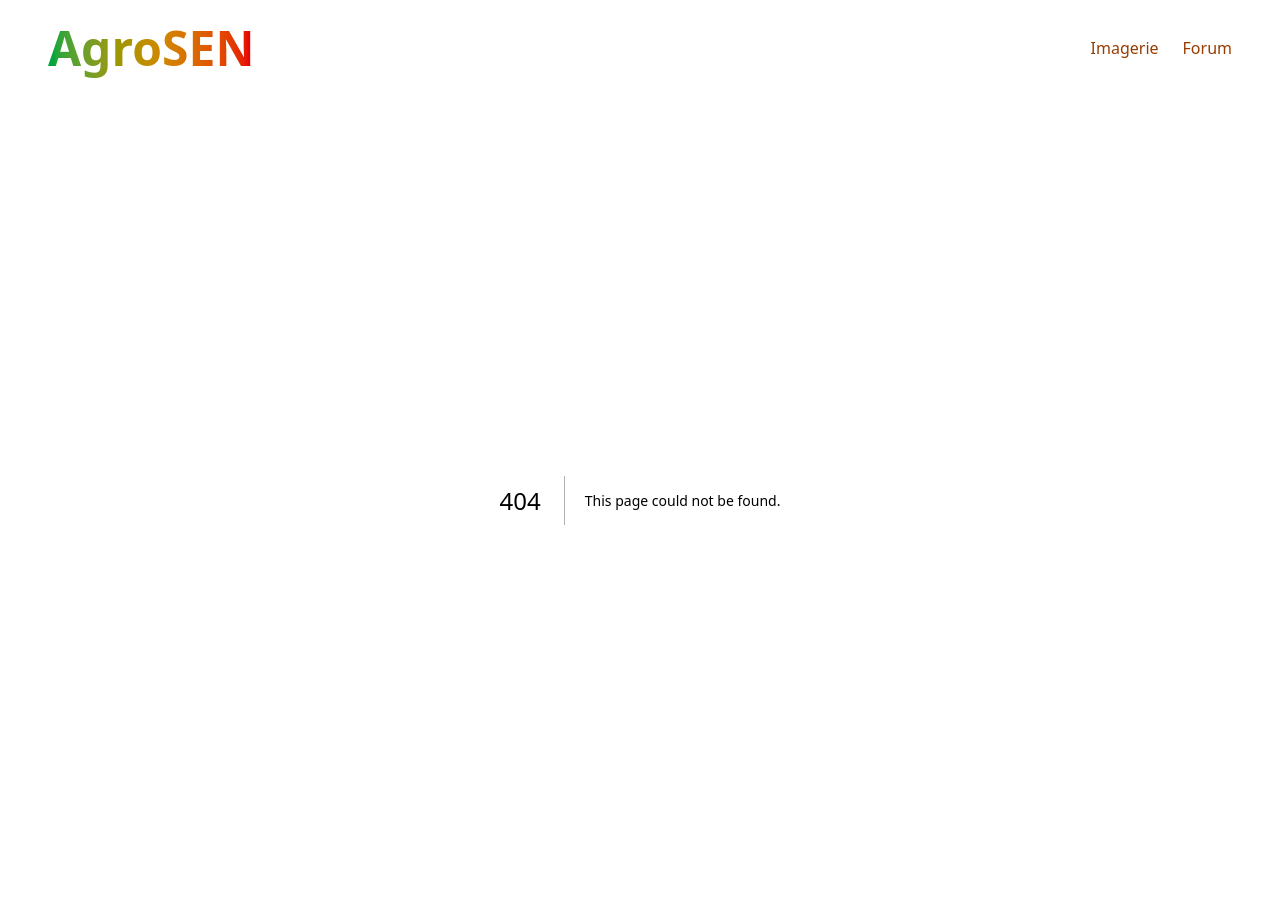
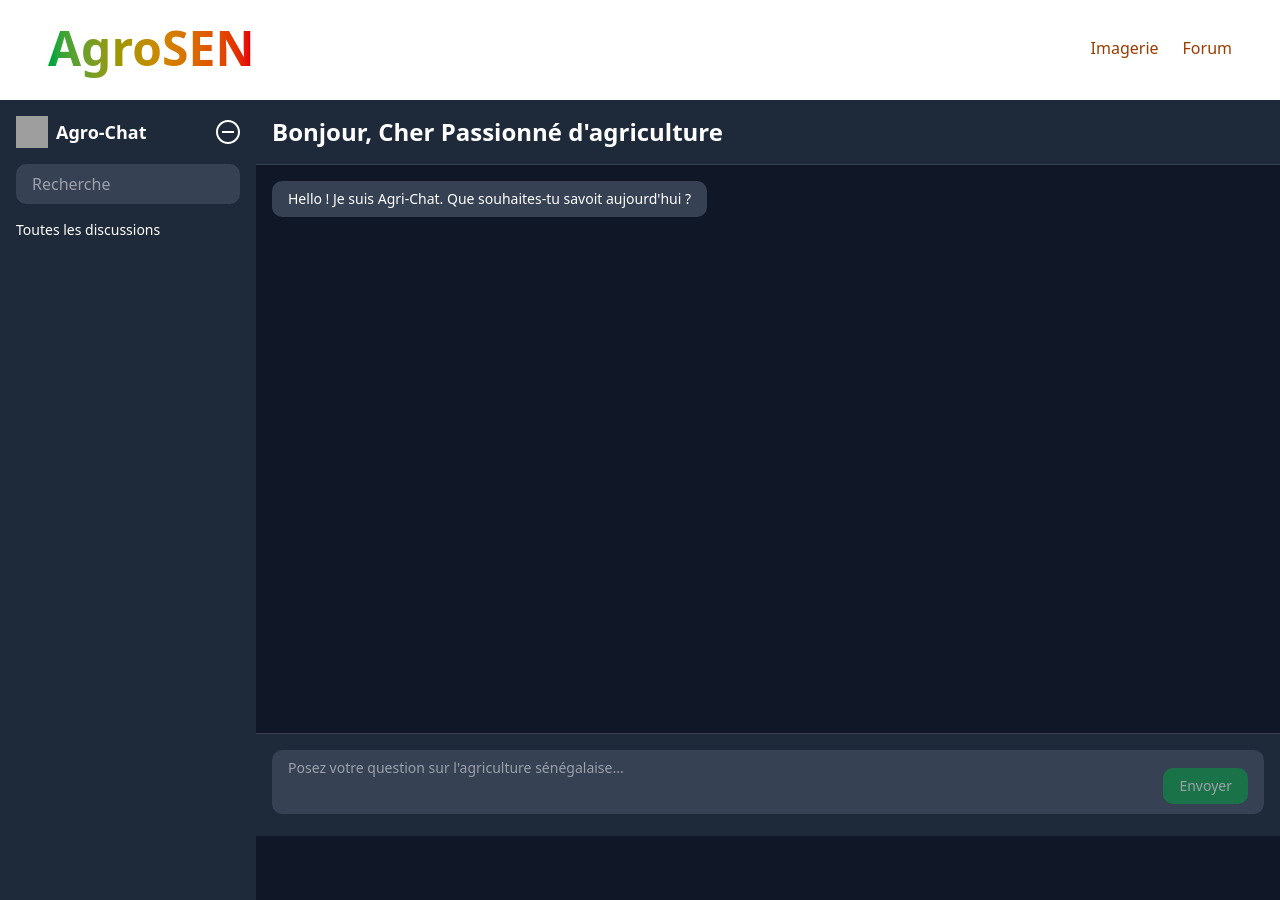
Before and after one commit to MADENIYOU/dashboardagriculture, a Next.js app: page /agri-chat in a window 1280 px wide. Before the commit this address had no page. Built offline with nearby package versions, Linux system fonts and the light colour scheme; grey boxes are pictures that could not be loaded.

Commit message:
Création de la page pour l'IA de recherche d'informations

```diff
--- /dev/null
+++ b/src/app/agri-chat/page.tsx
@@ -0,0 +1,33 @@
+//@ts-nocheck
+
+import ChatAgricole from "@/components/ChatAgricole";
+import React from "react";
+
+const HomePage: React.FC = () => {
+  return (
+      <ChatAgricole />
+  );
+};
+
+const styles = {
+  container: {
+    display: "flex",
+    flexDirection: "column",
+    alignItems: "center",
+    justifyContent: "center",
+    height: "100vh",
+    backgroundColor: "#f5f5f5",
+    fontFamily: "Arial, sans-serif",
+  },
+  title: {
+    color: "#333",
+    fontSize: "2rem",
+    fontWeight: "bold",
+  },
+  text: {
+    color: "#666",
+    fontSize: "1.2rem",
+  },
+};
+
+export default HomePage;
--- a/src/app/layout.tsx
+++ b/src/app/layout.tsx
@@ -14,8 +14,8 @@ const geistMono = Geist_Mono({
 });
 
 export const metadata: Metadata = {
-  title: "Create Next App",
-  description: "Generated by create next app",
+  title: "AgroSEN - Centralisation",
+  description: "Projet en développement",
 };
 
 export default function RootLayout({
--- a/src/components/ChatAgricole.tsx
+++ b/src/components/ChatAgricole.tsx
@@ -11,7 +11,7 @@ const ChatAgricole = () => {
   const [messages, setMessages] = useState<Message[]>([
     {
       role: 'assistant',
-      content: 'Bonjour ! Je suis un expert en agriculture sénégalaise. Posez-moi vos questions.'
+      content: 'Hello ! Je suis Agri-Chat. Que souhaites-tu savoit aujourd\'hui ?'
     }
   ]);
   const [input, setInput] = useState('');
@@ -73,25 +73,50 @@ const ChatAgricole = () => {
   };
 
   return (
-    <div className="flex flex-col h-full max-w-2xl mx-auto bg-white rounded-lg shadow-lg overflow-hidden">
+    <div className="flex h-screen bg-gray-900 text-white">
+      {/* Sidebar */}
+      <div className="w-64 bg-gray-800 p-4">
+        <div className="flex items-center space-x-2 mb-4">
+          <img src="/logo.png" alt="Logo" className="h-8 w-8" />
+          <span className="text-lg font-semibold">Agro-Chat</span>
+          <button className="ml-auto">
+            <svg xmlns="http://www.w3.org/2000/svg" viewBox="0 0 24 24" fill="currentColor" className="w-6 h-6">
+              <path d="M12 2c5.514 0 10 4.486 10 10s-4.486 10-10 10-10-4.486-10-10 4.486-10 10-10zm0-2c-6.627 0-12 5.373-12 12s5.373 12 12 12 12-5.373 12-12-5.373-12-12-12zm6 13h-12v-2h12v2z" />
+            </svg>
+          </button>
+        </div>
+        <div className="mb-4">
+          <input
+            type="text"
+            placeholder="Recherche"
+            className="w-full px-4 py-2 rounded-lg bg-gray-700 text-white focus:outline-none"
+          />
+        </div>
+        <div>
+          <p className="text-sm mb-2">Toutes les discussions</p>
+
+        </div>
+      </div>
+
+      {/* Main Content */}
+      <div className="flex flex-col flex-1 overflow-hidden">
         {/* Header */}
-      <div className="bg-gradient-to-bl from-green-300 via-yellow-300 to-red-300 p-4 text-white">
-        <h2 className="font-semibold">Assistant Agricole Sénégalais</h2>
+        <div className="bg-gray-800 p-4 border-b border-gray-700">
+          <h2 className="text-2xl font-semibold">Bonjour, Cher Passionné d'agriculture</h2>
         </div>
 
         {/* Messages */}
         <div
           ref={messagesContainerRef}
-        className="flex-1 p-4 space-y-4 bg-gray-50 overflow-y-auto"
-        style={{ maxHeight: '60vh' }}
+          className="flex-1 p-4 overflow-y-auto bg-gray-900"
         >
           {messages.map((msg, idx) => (
             <div key={idx} className={`flex ${msg.role === 'user' ? 'justify-end' : 'justify-start'}`}>
               <div
                 className={`rounded-lg px-4 py-2 max-w-xs md:max-w-md lg:max-w-lg ${
                   msg.role === 'user'
-                  ? 'bg-gradient-to-r from-[#4CAF50] via-[#F9A825] to-[#A0522D]  text-white'
-                  : 'bg-gray-200 text-gray-800'
+                    ? 'bg-gradient-to-r from-[#4CAF50] via-[#F9A825] to-[#A0522D] text-white'
+                    : 'bg-gray-700 text-white'
                 }`}
               >
                 <p className="text-sm">{msg.content}</p>
@@ -100,7 +125,7 @@ const ChatAgricole = () => {
           ))}
           {loading && (
             <div className="flex justify-start">
-            <div className="bg-gray-200 rounded-lg px-4 py-2">
+              <div className="bg-gray-700 rounded-lg px-4 py-2">
                 <div className="flex space-x-2">
                   <div className="w-2 h-2 rounded-full bg-gray-500 animate-bounce"></div>
                   <div className="w-2 h-2 rounded-full bg-gray-500 animate-bounce delay-100"></div>
@@ -109,20 +134,20 @@ const ChatAgricole = () => {
               </div>
             </div>
           )}
-        <div />
         </div>
 
         {/* Input */}
-      <div className="p-4 border-t bg-white">
-        <div className="flex space-x-2">
-          <input
+        <div className="p-4 bg-gray-800 border-t border-gray-700 sticky bottom-16">
+          <div className="relative">
+            <textarea
               value={input}
               onChange={(e) => setInput(e.target.value)}
               onKeyDown={handleKeyDown}
               placeholder="Posez votre question sur l'agriculture sénégalaise..."
-            className="flex-1 border border-gray-300 rounded-lg px-4 py-2 focus:outline-none focus:ring-2 focus:ring-green-500 text-sm"
+              className="w-full h-16 px-4 py-2 rounded-lg bg-gray-700 text-white resize-none focus:outline-none focus:ring-2 focus:ring-green-500 text-sm"
               disabled={loading}
             />
+            <div className="absolute bottom-0 right-0 flex space-x-2 mr-4 mb-4">
               <button
                 onClick={handleSend}
                 disabled={loading || !input.trim()}
@@ -131,9 +156,9 @@ const ChatAgricole = () => {
                 Envoyer
               </button>
             </div>
-        <p className="text-xs text-gray-500 mt-2 text-center">
-          Posez des questions sur les cultures, techniques ou marchés agricoles au Sénégal
-        </p>
+          </div>
+
+        </div>
       </div>
     </div>
   );
```
Lines whose indentation alone changed are shown as unchanged.
